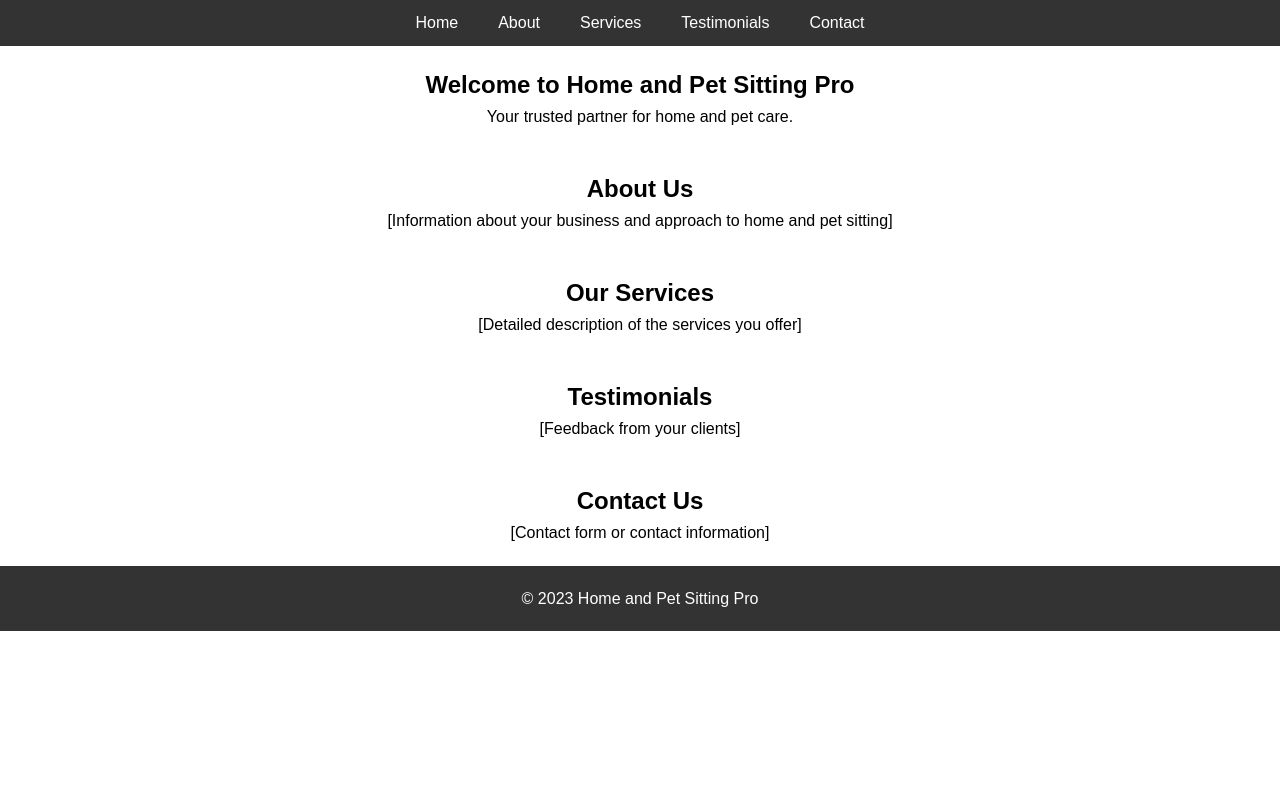
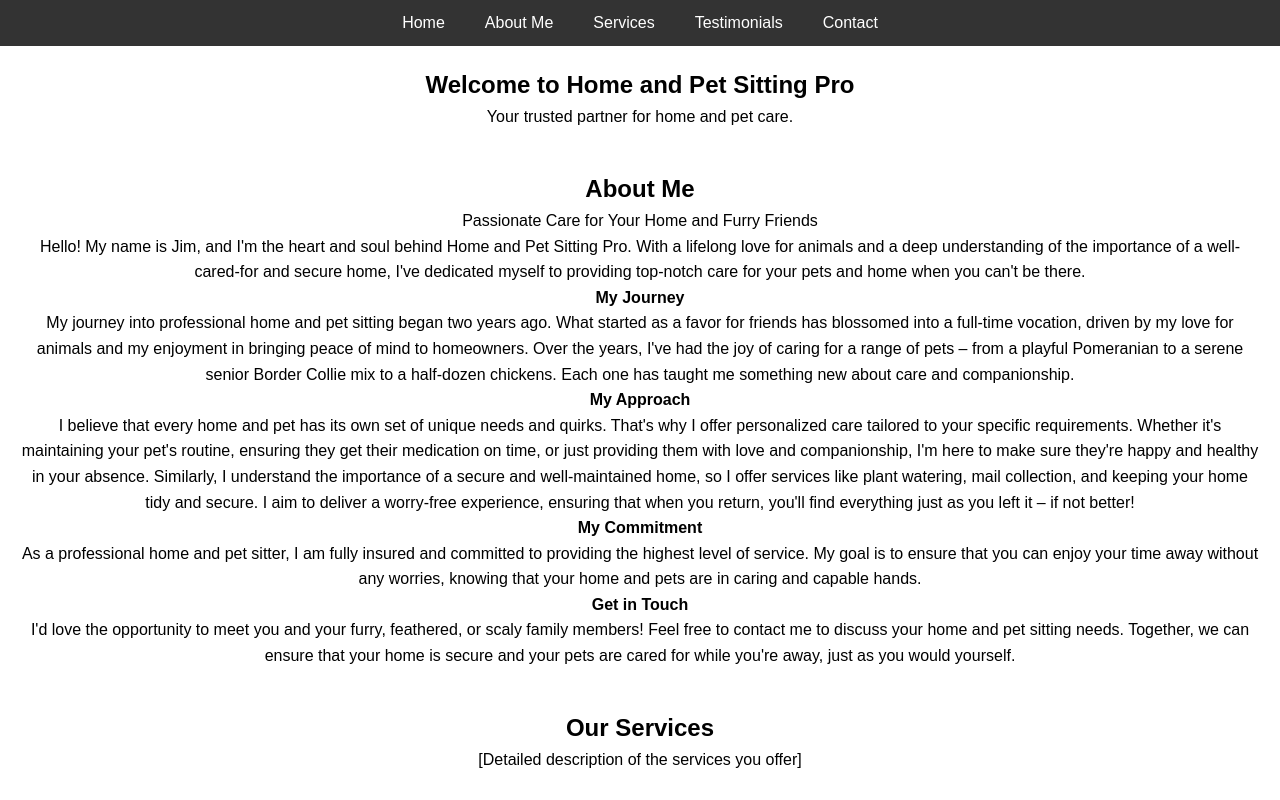
Before and after one commit to XeroPhobe316/homeandpetsittingpro, a plain HTML site: page index.html in a window 1280 px wide. Shown: the top 800 px of the page. Drawn offline with Linux system fonts and the light colour scheme.

Commit message:
Update index.html

```diff
--- a/index.html
+++ b/index.html
@@ -1,3 +1,4 @@
+
 <!DOCTYPE html>
 <html lang="en">
 <head>
@@ -11,7 +12,7 @@
         <nav>
             <ul>
                 <li><a href="#home">Home</a></li>
-                <li><a href="#about">About</a></li>
+                <li><a href="#about">About Me</a></li>
                 <li><a href="#services">Services</a></li>
                 <li><a href="#testimonials">Testimonials</a></li>
                 <li><a href="#contact">Contact</a></li>
@@ -25,8 +26,17 @@
     </section>
 
     <section id="about">
-        <h2>About Us</h2>
-        <p>[Information about your business and approach to home and pet sitting]</p>
+        <h2>About Me</h2>
+        <p>Passionate Care for Your Home and Furry Friends</p>
+        <p>Hello! My name is Jim, and I'm the heart and soul behind Home and Pet Sitting Pro. With a lifelong love for animals and a deep understanding of the importance of a well-cared-for and secure home, I've dedicated myself to providing top-notch care for your pets and home when you can't be there.</p>
+        <p><strong>My Journey</strong><br>
+        My journey into professional home and pet sitting began two years ago. What started as a favor for friends has blossomed into a full-time vocation, driven by my love for animals and my enjoyment in bringing peace of mind to homeowners. Over the years, I've had the joy of caring for a range of pets – from a playful Pomeranian to a serene senior Border Collie mix to a half-dozen chickens. Each one has taught me something new about care and companionship.
+        <p><strong>My Approach</strong><br>
+        I believe that every home and pet has its own set of unique needs and quirks. That's why I offer personalized care tailored to your specific requirements. Whether it's maintaining your pet's routine, ensuring they get their medication on time, or just providing them with love and companionship, I'm here to make sure they're happy and healthy in your absence. Similarly, I understand the importance of a secure and well-maintained home, so I offer services like plant watering, mail collection, and keeping your home tidy and secure. I aim to deliver a worry-free experience, ensuring that when you return, you'll find everything just as you left it – if not better!
+        <p><strong>My Commitment</strong><br>
+        As a professional home and pet sitter, I am fully insured and committed to providing the highest level of service. My goal is to ensure that you can enjoy your time away without any worries, knowing that your home and pets are in caring and capable hands.</p>
+        <p><strong>Get in Touch</strong><br>
+        I'd love the opportunity to meet you and your furry, feathered, or scaly family members! Feel free to contact me to discuss your home and pet sitting needs. Together, we can ensure that your home is secure and your pets are cared for while you're away, just as you would yourself.</p>
     </section>
 
     <section id="services">
```
